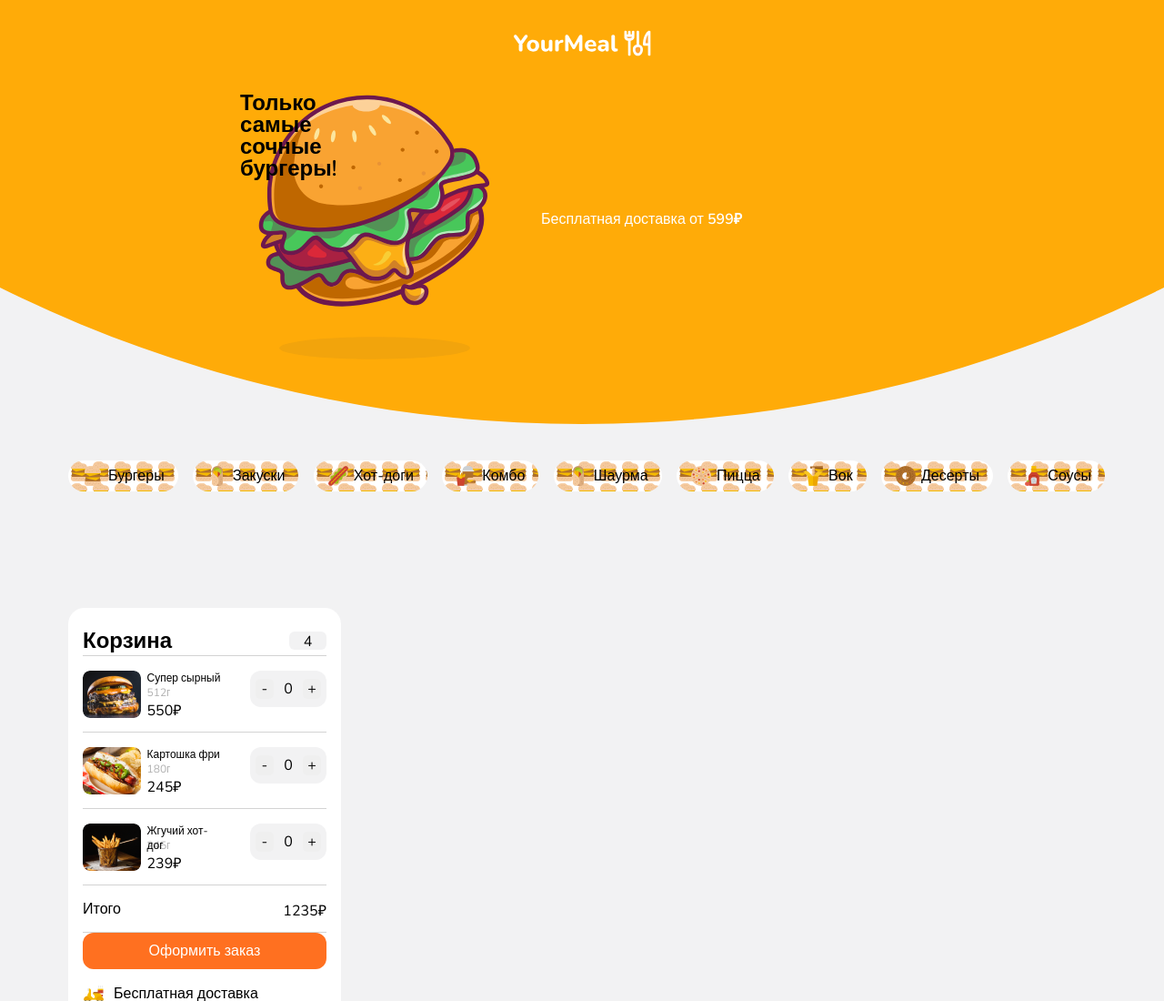
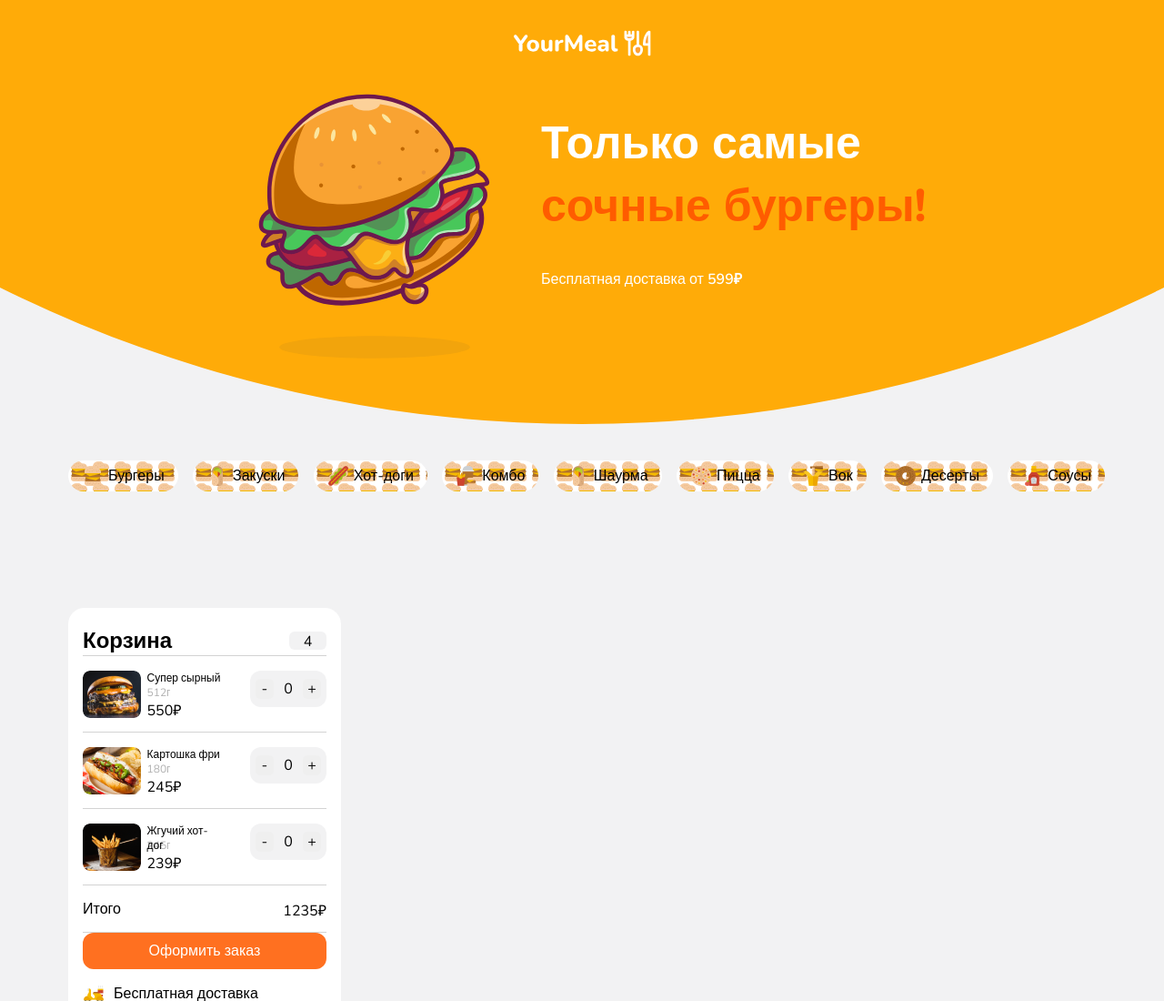
Before and after one commit to Astghik011/project_shadow, a plain HTML site: page index.html in a window 1280 px wide. Shown: the top 1100 px of the page at 91% size. Drawn offline with nearby package versions, Linux system fonts and the light colour scheme; files whose address does not match are found by name.

Commit message:
add new styles

```diff
--- a/styles/aside.css
+++ b/styles/aside.css
@@ -33,7 +33,7 @@ aside{
     border-radius: 6px;
 }
 
-h2{
+.order > h2{
     width: 98px;
     height: 24px;
     left: 16px;
--- a/styles/colors.css
+++ b/styles/colors.css
@@ -18,8 +18,8 @@ ul li a:active,
 }
 
 ul li a,
-h2,
-h3,
+/* h2,
+h3, */
 .btn,
 .add,
 .subtract,
--- a/styles/headerStyles.css
+++ b/styles/headerStyles.css
@@ -30,17 +30,18 @@
     height: 326px;
     color: #FFFFFF;
 }
-.content-container > p {
+#head-paragraph {
     margin-left: 347px;
-    margin-top: 152px;
+    margin-top: 218px;
+
 
 }
 .burger-img{
     position: absolute;
-    margin-top: 27px;
+    margin-top: 26px;
     margin-left: 36px;
 }
-.hd-container-text{
+#hd-container-text{
     margin-top: 46px;
     margin-left: 347px;
     font-size: 50px;
@@ -50,7 +51,7 @@
 
 
 }
-.hd-container-text > span {
+#hd-container-text > span {
     color: #FF5C00;
 
 }
--- a/styles/typography.css
+++ b/styles/typography.css
@@ -12,11 +12,12 @@ ul li a{
     text-align: center;
 }
 
-h2{
+.order > h2{
     font-style: normal;
     font-weight: 600;
     font-size: 24px;
     line-height: 24px;
+
 }
 
 .order_name{
```
